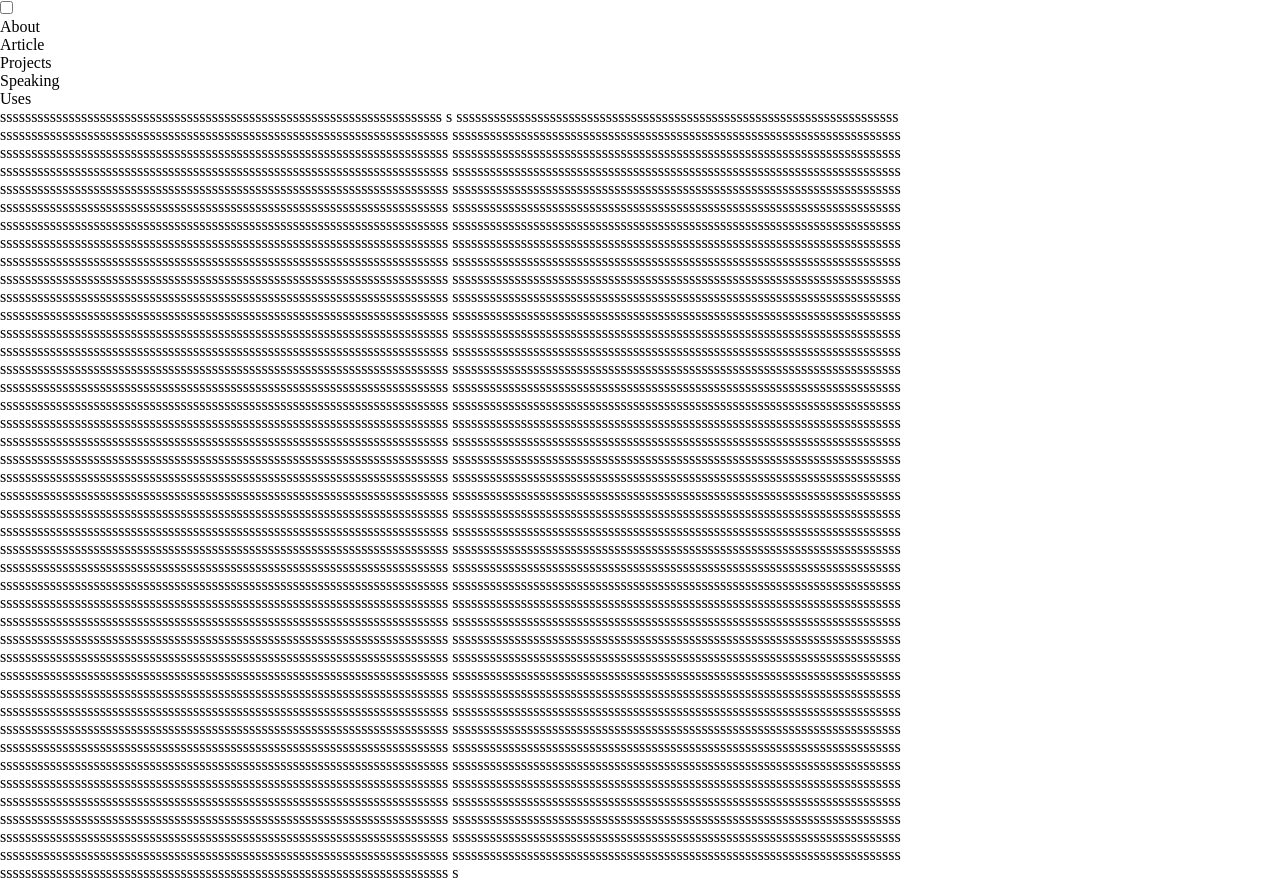
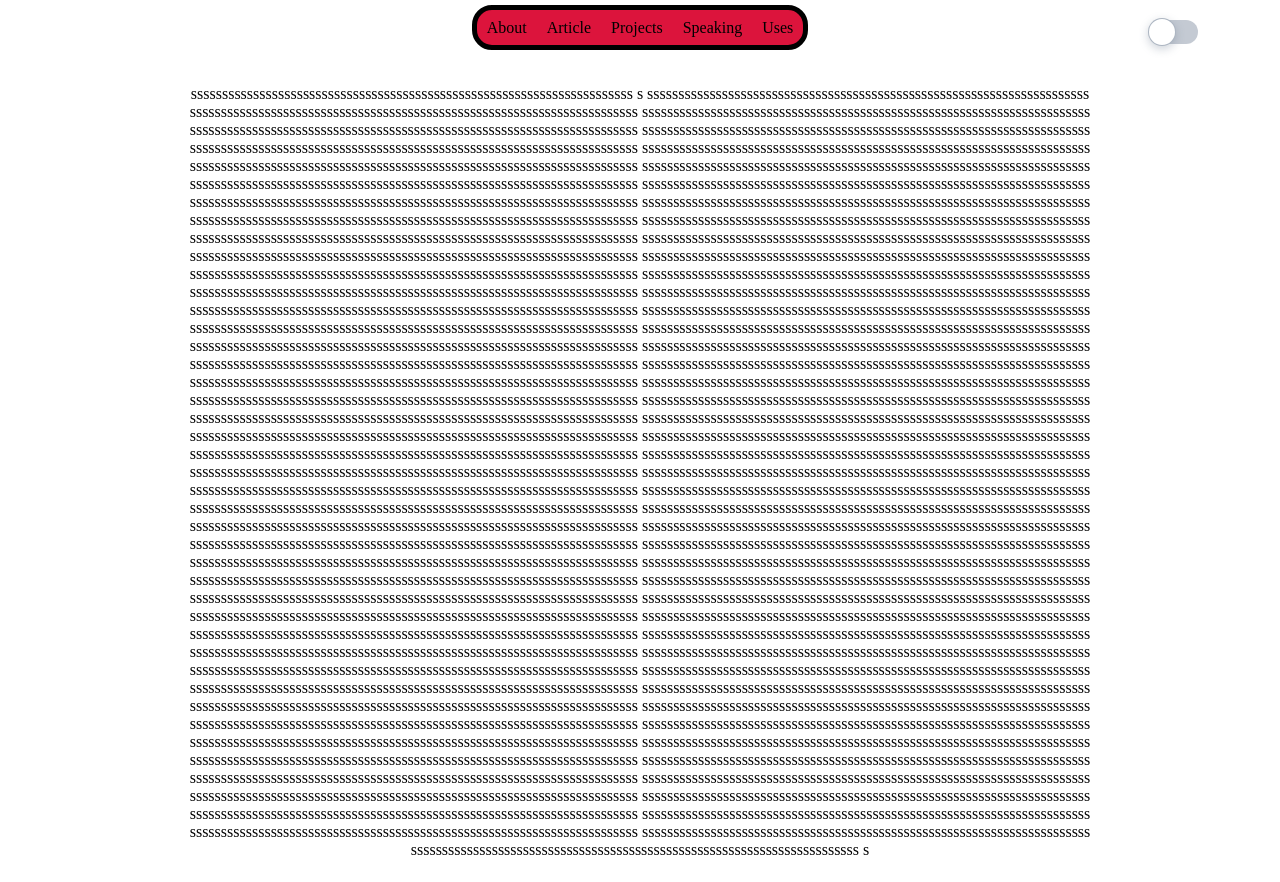
Before and after one commit to PoisonSzabolcs/Projekt, a plain HTML site: page about.html in a window 1280 px wide. After the commit the page ends 859 px from the top, so only its background shows below. Drawn offline with Linux system fonts and the light colour scheme.

Commit message:
Initial commit

```diff
--- a/style.css
+++ b/style.css
@@ -2,4 +2,169 @@
     margin: 0;
     padding: 0;
     box-sizing: border-box;
+
+
 }
+
+
+
+.bty{
+    z-index: 1;
+    position: relative;
+
+
+    background-color: beige;
+}
+
+#menu
+{
+
+    height: 45px;
+    max-height: 45px;
+    line-height: 35px;
+    width: 390px;
+    margin-left: auto;
+    margin-right: auto;
+    margin-bottom: 40px;
+    text-align: center;
+    border-radius: 120px;
+    cursor: pointer;
+    user-select: none;
+    position: sticky;
+    top: 0;
+
+}
+
+#menu ul
+{
+
+    margin-top: 5px;
+    border-radius: 20px;
+    border: 5px solid black;
+    background-color: crimson;
+    color: black;
+    list-style-type: none;
+    display:inline-flex;
+    top: 12px;
+}
+
+
+#menu li
+{
+
+    padding-left: 10px;
+    padding-right: 10px;
+}
+
+
+#menu li:hover
+{
+
+    color: aqua;
+}
+
+#ThemeButton
+{
+
+    position: relative;
+    top: -60px;
+    left: 1175px;
+
+}
+
+.tartalom {
+    text-align: center;
+    margin-left: auto;
+    margin-right: auto;
+}
+
+
+.btn{
+
+  position: absolute;
+  top: 20px;
+  left: 1150px;
+
+
+  height: 1.5rem;
+  width: 3rem;
+  cursor: pointer;
+  appearance: none;
+  -webkit-appearance: none;
+  border-radius: 9999px;
+  background-color: rgba(100, 116, 139, 0.377);
+  transition: all .3s ease;
+}
+
+.btn:checked {
+  background-color: rgba(77, 175, 80, 1);
+}
+
+.btn::before {
+  position: absolute;
+  content: "";
+  left: calc(1.5rem - 1.6rem);
+  top: calc(1.5rem - 1.6rem);
+  display: block;
+  height: 1.6rem;
+  width: 1.6rem;
+  cursor: pointer;
+  border: 1px solid rgba(100, 116, 139, 0.527);
+  border-radius: 9999px;
+  background-color: rgba(255, 255, 255, 1);
+  box-shadow: 0 3px 10px rgba(100, 116, 139, 0.327);
+  transition: all 0.4s cubic-bezier(0.23, 1, 0.320, 1);
+}
+
+.switch:hover::before {
+  box-shadow: 0 0 0px 8px rgba(0, 0, 0, .15)
+}
+
+.switch:checked:hover::before {
+  box-shadow: 0 0 0px 8px rgba(77, 175, 80, .15)
+}
+
+input[type="checkbox"]:checked:before {
+
+    transform: translateX(1.5em);
+
+  border-color: rgba(77, 175, 80, 1);
+}
+
+ input[type="checkbox"]:checked ~ .bdy{
+    text-decoration: none;
+  background-color: Canvas;
+  color: CanvasText;
+  color-scheme: light dark;
+  #menu {
+
+    color: whitesmoke;
+    height: 45px;
+    max-height: 45px;
+    line-height: 35px;
+    width: 390px;
+    margin-left: auto;
+    margin-right: auto;
+    margin-bottom: 40px;
+    text-align: center;
+    border-radius: 120px;
+    cursor: pointer;
+    user-select: none;
+    position: sticky;
+    top: 0;
+  }
+
+  #menu ul
+{
+    margin-top: 10px;
+    border: 5px solid crimson;
+    background-color: white;
+    border-radius: 20px;
+    color: goldenrod;
+    list-style-type: none;
+    display:inline-flex;
+    top: 12px;
+}
+
+
+}
```
